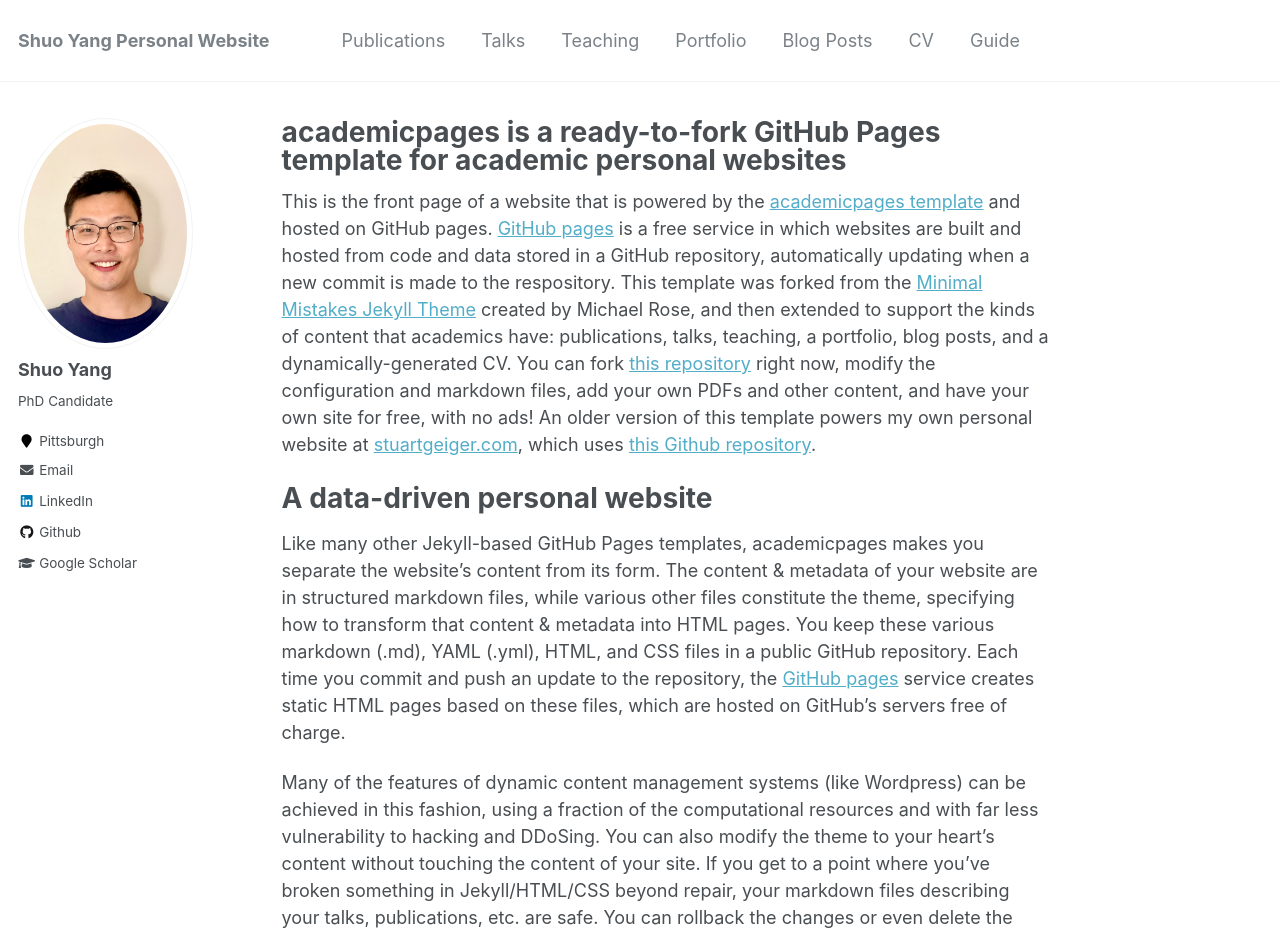
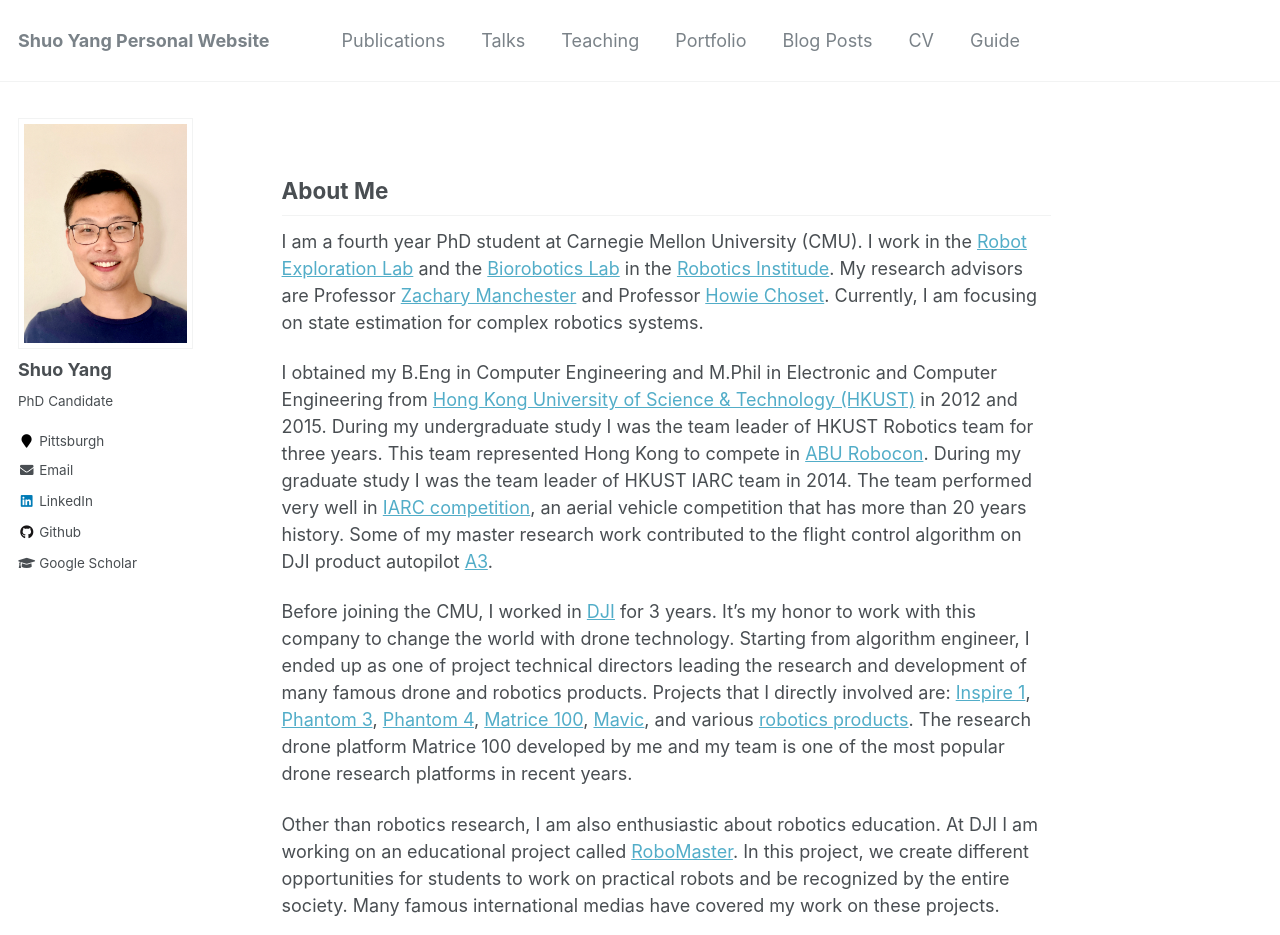
Before and after one commit to ShuoYangRobotics/shuoyangrobotics.github.io, a Jekyll site: the page built from _pages/about.md, in a window 1280 px wide and 1400 px high. Shown: the top 935 px of the window. Built offline with Jekyll 4.4.1, drawn with Linux system fonts in a browser that asks for light colours; some of the changed text lies outside the part shown.

Commit message:
about page

```diff
--- a/_pages/about.md
+++ b/_pages/about.md
@@ -1,6 +1,6 @@
 ---
 permalink: /
-title: "academicpages is a ready-to-fork GitHub Pages template for academic personal websites"
+title: ""
 excerpt: "About me"
 author_profile: true
 redirect_from:
@@ -8,43 +8,37 @@
   - /about.html
 ---
 
-This is the front page of a website that is powered by the [academicpages template](https://github.com/academicpages/academicpages.github.io) and hosted on GitHub pages. [GitHub pages](https://pages.github.com) is a free service in which websites are built and hosted from code and data stored in a GitHub repository, automatically updating when a new commit is made to the respository. This template was forked from the [Minimal Mistakes Jekyll Theme](https://mmistakes.github.io/minimal-mistakes/) created by Michael Rose, and then extended to support the kinds of content that academics have: publications, talks, teaching, a portfolio, blog posts, and a dynamically-generated CV. You can fork [this repository](https://github.com/academicpages/academicpages.github.io) right now, modify the configuration and markdown files, add your own PDFs and other content, and have your own site for free, with no ads! An older version of this template powers my own personal website at [stuartgeiger.com](http://stuartgeiger.com), which uses [this Github repository](https://github.com/staeiou/staeiou.github.io).
+About Me
+--------
 
-A data-driven personal website
-======
-Like many other Jekyll-based GitHub Pages templates, academicpages makes you separate the website's content from its form. The content & metadata of your website are in structured markdown files, while various other files constitute the theme, specifying how to transform that content & metadata into HTML pages. You keep these various markdown (.md), YAML (.yml), HTML, and CSS files in a public GitHub repository. Each time you commit and push an update to the repository, the [GitHub pages](https://pages.github.com/) service creates static HTML pages based on these files, which are hosted on GitHub's servers free of charge.
+I am a fourth year PhD student at Carnegie Mellon University (CMU). I work in the [Robot Exploration Lab](https://roboticexplorationlab.org/) and the [Biorobotics Lab](http://biorobotics.ri.cmu.edu/index.php) in the [Robotics Institude](https://www.ri.cmu.edu/). My research advisors are Professor [Zachary Manchester](https://www.ri.cmu.edu/ri-faculty/zachary-manchester/) and Professor [Howie Choset](https://www.ri.cmu.edu/ri-faculty/howie-choset/). Currently, I am focusing on state estimation for complex robotics systems.
 
-Many of the features of dynamic content management systems (like Wordpress) can be achieved in this fashion, using a fraction of the computational resources and with far less vulnerability to hacking and DDoSing. You can also modify the theme to your heart's content without touching the content of your site. If you get to a point where you've broken something in Jekyll/HTML/CSS beyond repair, your markdown files describing your talks, publications, etc. are safe. You can rollback the changes or even delete the repository and start over -- just be sure to save the markdown files! Finally, you can also write scripts that process the structured data on the site, such as [this one](https://github.com/academicpages/academicpages.github.io/blob/master/talkmap.ipynb) that analyzes metadata in pages about talks to display [a map of every location you've given a talk](https://academicpages.github.io/talkmap.html).
+I obtained my B.Eng in Computer Engineering and M.Phil in Electronic and Computer Engineering from [Hong Kong University of Science & Technology (HKUST)](https://www.ust.hk/) in 2012 and 2015. During my undergraduate study I was the team leader of HKUST Robotics team for three years. This team represented Hong Kong to compete in [ABU Robocon](https://en.wikipedia.org/wiki/ABU_Robocon). During my graduate study I was the team leader of HKUST IARC team in 2014. The team performed very well in [IARC competition](http://www.aerialroboticscompetition.org/), an aerial vehicle competition that has more than 20 years history. Some of my master research work contributed to the flight control algorithm on DJI product autopilot [A3](https://www.dji.com/a3).
 
-Getting started
-======
-1. Register a GitHub account if you don't have one and confirm your e-mail (required!)
-1. Fork [this repository](https://github.com/academicpages/academicpages.github.io) by clicking the "fork" button in the top right.
-1. Go to the repository's settings (rightmost item in the tabs that start with "Code", should be below "Unwatch"). Rename the repository "[your GitHub username].github.io", which will also be your website's URL.
-1. Set site-wide configuration and create content & metadata (see below -- also see [this set of diffs](http://archive.is/3TPas) showing what files were changed to set up [an example site](https://getorg-testacct.github.io) for a user with the username "getorg-testacct")
-1. Upload any files (like PDFs, .zip files, etc.) to the files/ directory. They will appear at https://[your GitHub username].github.io/files/example.pdf.
-1. Check status by going to the repository settings, in the "GitHub pages" section
+Before joining the CMU, I worked in [DJI](https://www.dji.com/) for 3 years. It's my honor to work with this company to change the world with drone technology. Starting from algorithm engineer, I ended up as one of project technical directors leading the research and development of many famous drone and robotics products. Projects that I directly involved are: [Inspire 1](https://www.dji.com/inspire-1), [Phantom 3](https://www.dji.com/phantom-3-pro), [Phantom 4](https://www.dji.com/phantom-4), [Matrice 100](https://www.dji.com/matrice100), [Mavic](https://www.dji.com/mavic), and various [robotics products](https://www.dji.com/robomaster-s1). The research drone platform Matrice 100 developed by me and my team is one of the most popular drone research platforms in recent years.
 
-Site-wide configuration
-------
-The main configuration file for the site is in the base directory in [_config.yml](https://github.com/academicpages/academicpages.github.io/blob/master/_config.yml), which defines the content in the sidebars and other site-wide features. You will need to replace the default variables with ones about yourself and your site's github repository. The configuration file for the top menu is in [_data/navigation.yml](https://github.com/academicpages/academicpages.github.io/blob/master/_data/navigation.yml). For example, if you don't have a portfolio or blog posts, you can remove those items from that navigation.yml file to remove them from the header.
 
-Create content & metadata
-------
-For site content, there is one markdown file for each type of content, which are stored in directories like _publications, _talks, _posts, _teaching, or _pages. For example, each talk is a markdown file in the [_talks directory](https://github.com/academicpages/academicpages.github.io/tree/master/_talks). At the top of each markdown file is structured data in YAML about the talk, which the theme will parse to do lots of cool stuff. The same structured data about a talk is used to generate the list of talks on the [Talks page](https://academicpages.github.io/talks), each [individual page](https://academicpages.github.io/talks/2012-03-01-talk-1) for specific talks, the talks section for the [CV page](https://academicpages.github.io/cv), and the [map of places you've given a talk](https://academicpages.github.io/talkmap.html) (if you run this [python file](https://github.com/academicpages/academicpages.github.io/blob/master/talkmap.py) or [Jupyter notebook](https://github.com/academicpages/academicpages.github.io/blob/master/talkmap.ipynb), which creates the HTML for the map based on the contents of the _talks directory).
+Other than robotics research, I am also enthusiastic about robotics education. At DJI I am working on an educational project called [RoboMaster](https://www.robomaster.com/en-US). In this project, we create different opportunities for students to work on practical robots and be recognized by the entire society. Many famous international medias have covered my work on these projects.
 
-**Markdown generator**
+About My Robots
+---------------
+## Quadruped Legged Robot Control & Estimatio (2020-present)
+<iframe width="560" height="315" src="https://www.youtube.com/embed/TP46zgruig4" title="YouTube video player" frameborder="0" allow="accelerometer; autoplay; clipboard-write; encrypted-media; gyroscope; picture-in-picture" allowfullscreen></iframe>
 
-I have also created [a set of Jupyter notebooks](https://github.com/academicpages/academicpages.github.io/tree/master/markdown_generator
-) that converts a CSV containing structured data about talks or presentations into individual markdown files that will be properly formatted for the academicpages template. The sample CSVs in that directory are the ones I used to create my own personal website at stuartgeiger.com. My usual workflow is that I keep a spreadsheet of my publications and talks, then run the code in these notebooks to generate the markdown files, then commit and push them to the GitHub repository.
 
-How to edit your site's GitHub repository
-------
-Many people use a git client to create files on their local computer and then push them to GitHub's servers. If you are not familiar with git, you can directly edit these configuration and markdown files directly in the github.com interface. Navigate to a file (like [this one](https://github.com/academicpages/academicpages.github.io/blob/master/_talks/2012-03-01-talk-1.md) and click the pencil icon in the top right of the content preview (to the right of the "Raw | Blame | History" buttons). You can delete a file by clicking the trashcan icon to the right of the pencil icon. You can also create new files or upload files by navigating to a directory and clicking the "Create new file" or "Upload files" buttons.
+<iframe width="560" height="315" src="https://www.youtube.com/embed/9oR7xTKAK3Q" title="YouTube video player" frameborder="0" allow="accelerometer; autoplay; clipboard-write; encrypted-media; gyroscope; picture-in-picture" allowfullscreen></iframe>
 
-Example: editing a markdown file for a talk
-![Editing a markdown file for a talk](/images/editing-talk.png)
+## Hexapod  Legged Robot Control & Estimation (2019-2020)
+<iframe width="560" height="315" src="https://www.youtube.com/embed/f3L8R5Vx6Z0" title="YouTube video player" frameborder="0" allow="accelerometer; autoplay; clipboard-write; encrypted-media; gyroscope; picture-in-picture" allowfullscreen></iframe>
 
-For more info
-------
-More info about configuring academicpages can be found in [the guide](https://academicpages.github.io/markdown/). The [guides for the Minimal Mistakes theme](https://mmistakes.github.io/minimal-mistakes/docs/configuration/) (which this theme was forked from) might also be helpful.
+## Brachiation Robot (2019)
+<iframe width="560" height="315" src="https://www.youtube.com/embed/sFB8XxQ0tDo" title="YouTube video player" frameborder="0" allow="accelerometer; autoplay; clipboard-write; encrypted-media; gyroscope; picture-in-picture" allowfullscreen></iframe>
+
+## Quadrotor Control & Estimation (2012-2014)
+<iframe width="560" height="315" src="https://www.youtube.com/embed/k6MX3KqZq-A" title="YouTube video player" frameborder="0" allow="accelerometer; autoplay; clipboard-write; encrypted-media; gyroscope; picture-in-picture" allowfullscreen></iframe>
+
+
+<iframe width="560" height="315" src="https://www.youtube.com/embed/ZkYrlb8Nj8o" title="YouTube video player" frameborder="0" allow="accelerometer; autoplay; clipboard-write; encrypted-media; gyroscope; picture-in-picture" allowfullscreen></iframe>
+
+## Pingpong Ball Collector (2011)
+<iframe width="560" height="315" src="https://www.youtube.com/embed/iSqDgWFeXnU" title="YouTube video player" frameborder="0" allow="accelerometer; autoplay; clipboard-write; encrypted-media; gyroscope; picture-in-picture" allowfullscreen></iframe>
--- a/_sass/_sidebar.scss
+++ b/_sass/_sidebar.scss
@@ -84,7 +84,7 @@
 
   img {
     max-width: 175px;
-    border-radius: 50%;
+    // border-radius: 50%;
 
     @include breakpoint($large) {
       padding: 5px;
```
Also changed, not shown: 1 other file.
